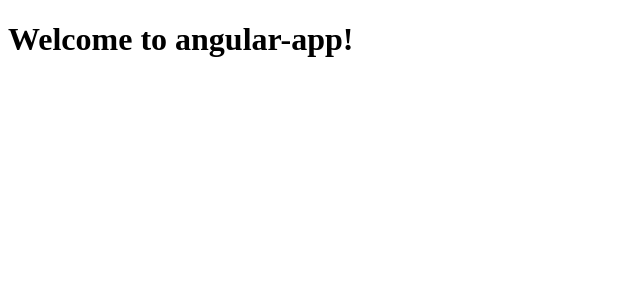
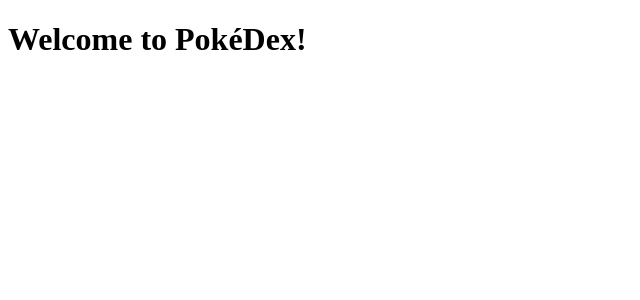
Before and after one commit to lhas-dev/ng-pokedex, an Angular app in the folder apps/frontend/: page / in a window 1280 px wide. Shown: the top 300 px of the page, without its empty margins (0-640 px from the left). Built offline with nearby package versions, Linux system fonts and the light colour scheme.

Commit message:
add axios in backend

```diff
--- a/apps/frontend/angular.json
+++ b/apps/frontend/angular.json
@@ -82,10 +82,10 @@
           "builder": "@angular-devkit/build-angular:dev-server",
           "configurations": {
             "production": {
-              "buildTarget": "angular-app:build:production"
+              "buildTarget": "frontend:build:production"
             },
             "development": {
-              "buildTarget": "angular-app:build:development"
+              "buildTarget": "frontend:build:development"
             }
           },
           "defaultConfiguration": "development"
--- a/apps/frontend/src/app/app.component.ts
+++ b/apps/frontend/src/app/app.component.ts
@@ -1,16 +1,16 @@
-import { Component } from '@angular/core';
-import { RouterOutlet } from '@angular/router';
+import { Component } from "@angular/core";
+import { RouterOutlet } from "@angular/router";
 
 @Component({
-  selector: 'app-root',
+  selector: "app-root",
   imports: [RouterOutlet],
   template: `
-    <h1>Welcome to {{title}}!</h1>
+    <h1>Welcome to {{ title }}!</h1>
 
     <router-outlet />
   `,
   styles: [],
 })
 export class AppComponent {
-  title = 'angular-app';
+  title = "PokéDex";
 }
```
Also changed, not shown: 1 other file (tests, documents, lock files or other folders).
